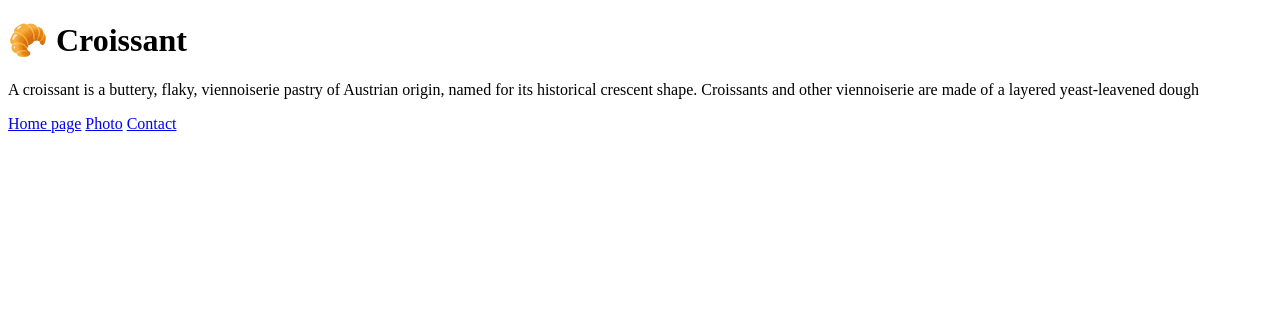
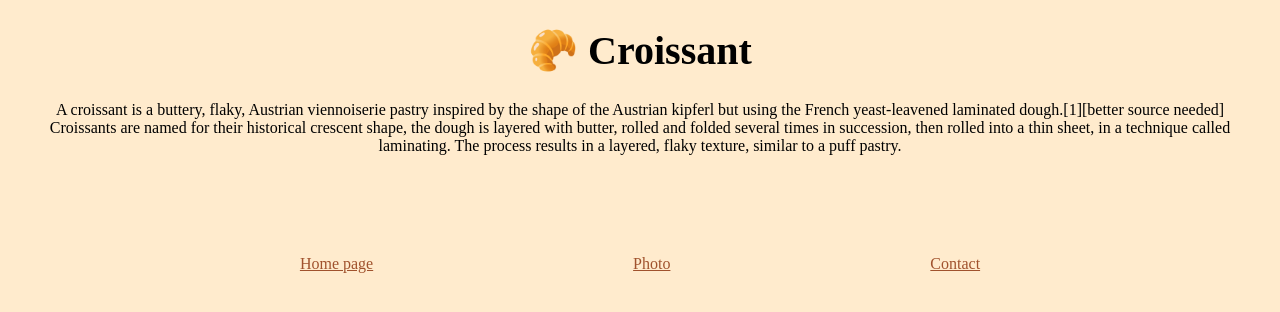
Before and after one commit to anutka2610/Croissant, a plain HTML site: page index.html in a window 1280 px wide. Drawn offline with Linux system fonts and the light colour scheme.

Commit message:
add a style to css

```diff
--- a/css/style.css
+++ b/css/style.css
@@ -0,0 +1,25 @@
+body {
+  background-color: blanchedalmond;
+  max-width: 1200px;
+  text-align: center;
+  margin: 0 auto;
+}
+h1 {
+  font-size: 40px;
+}
+a {
+  color: sienna;
+}
+a:hover {
+  font-weight: 800;
+}
+img {
+  width: 100%;
+  height: auto;
+  max-width: 700px;
+}
+.links {
+  margin-top: 100px;
+  display: flex;
+  justify-content: space-evenly;
+}
--- a/index.html
+++ b/index.html
@@ -10,9 +10,13 @@
   <body>
     <h1>🥐 Croissant</h1>
     <p>
-      A croissant is a buttery, flaky, viennoiserie pastry of Austrian origin,
-      named for its historical crescent shape. Croissants and other viennoiserie
-      are made of a layered yeast-leavened dough
+      A croissant is a buttery, flaky, Austrian viennoiserie pastry inspired by
+      the shape of the Austrian kipferl but using the French yeast-leavened
+      laminated dough.[1][better source needed] Croissants are named for their
+      historical crescent shape, the dough is layered with butter, rolled and
+      folded several times in succession, then rolled into a thin sheet, in a
+      technique called laminating. The process results in a layered, flaky
+      texture, similar to a puff pastry.
     </p>
     <div class="links">
       <a href="/">Home page</a>
```
